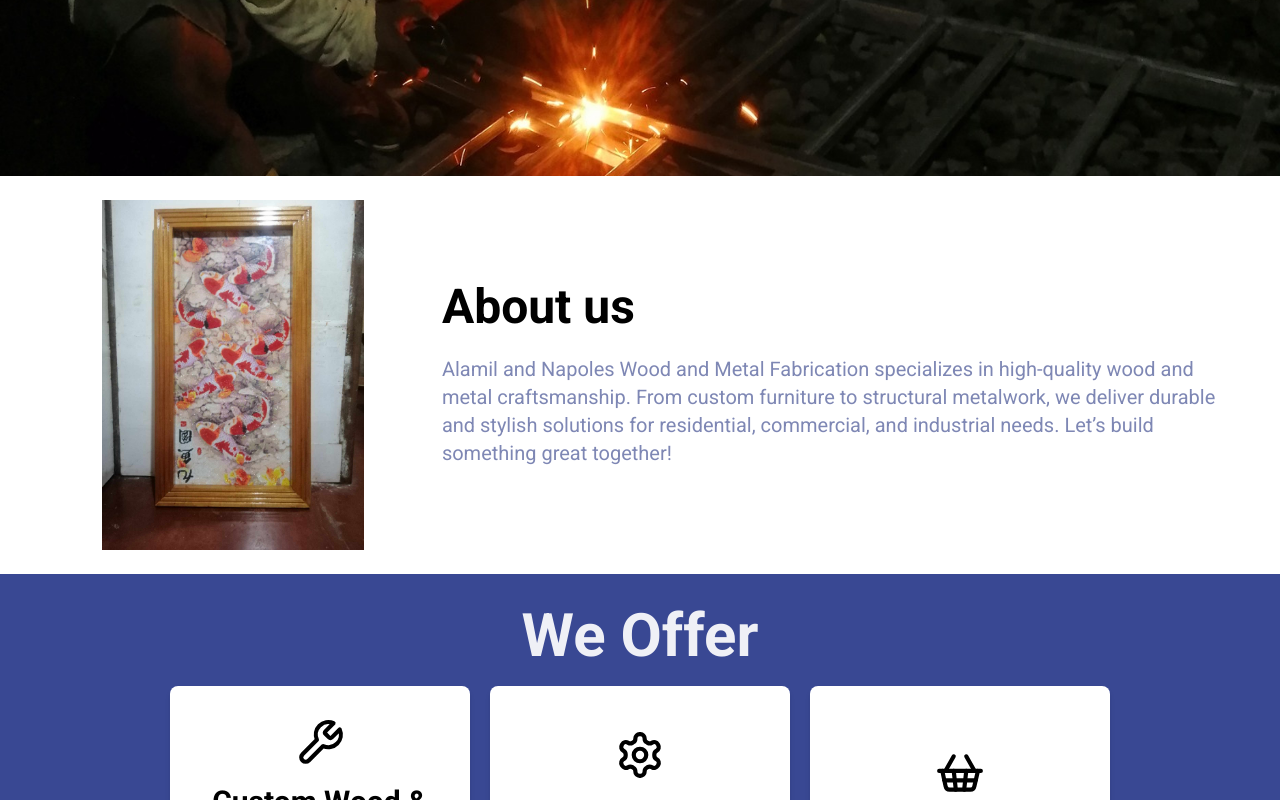
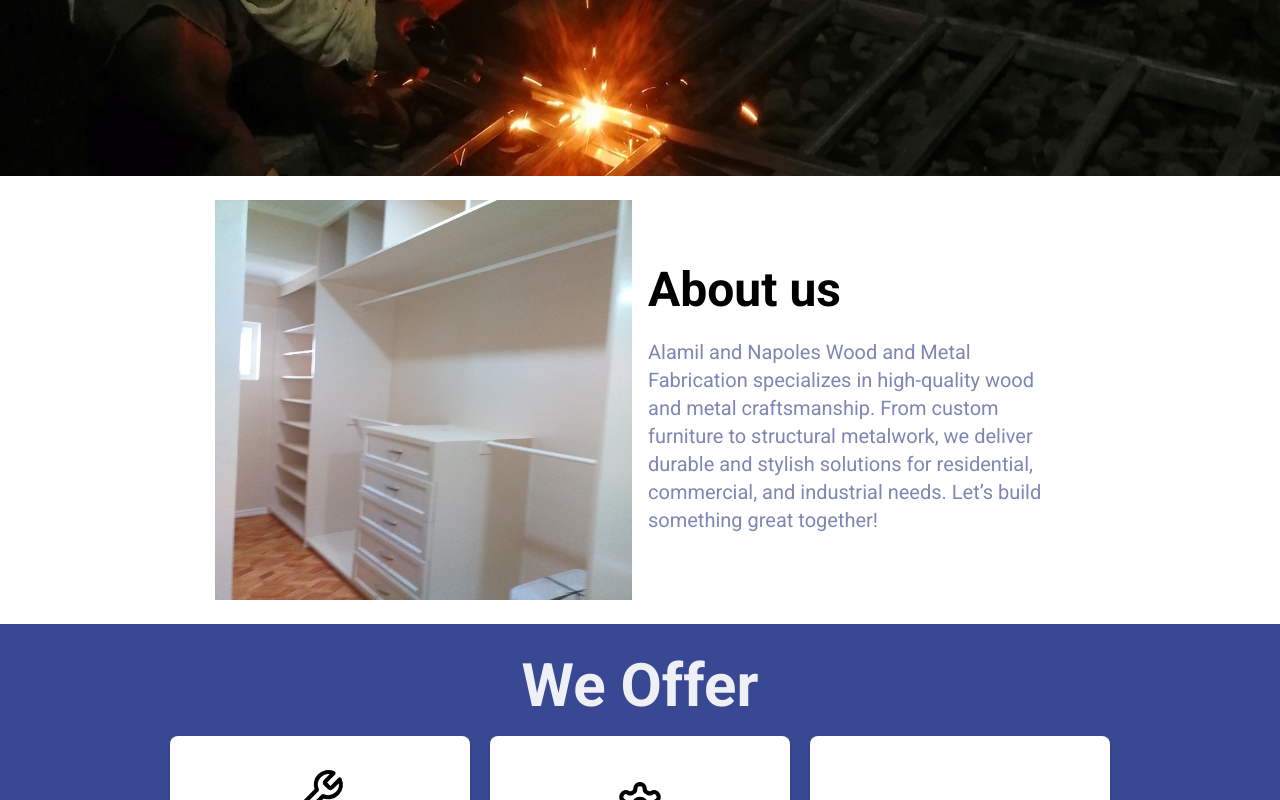
Before and after one commit to LOOOOOOK12/an-fabrication-website, a Next.js app: page / in a window 1280 px wide. Shown: the part 624-1424 px from the top of the page. Built offline with nearby package versions, Linux system fonts and the light colour scheme.

Commit message:
Implement Swiper for about section carousel to enhance image presentation

```diff
--- a/app/components/sections/aboutSection.tsx
+++ b/app/components/sections/aboutSection.tsx
@@ -4,13 +4,25 @@ import React from 'react'
 import { AboutCarouselData } from '../../types/types'
 import Painting from "@/public/carousel/painting.jpg"
 import Image from 'next/image'
+import { Swiper, SwiperSlide } from 'swiper/react';
+import 'swiper/css';
 
 function aboutSection() {
     return (
         <section className='flex item-center justify-center gap-4 p-6' id='about'>
-            <div className='flex flex-col md:flex-row items-center justify-center gap-4 max-w-[1200px]'>
-                <Image src={Painting} alt="asdsa" className='w-full h-[350px] object-contain'/>
-                <div className='flex flex-col gap-6 items-start justify-center'>
+            <div className='flex flex-col md:flex-row items-center justify-center gap-4 w-full md:max-w-[850px]'>
+                <Swiper
+                    spaceBetween={50}
+                    slidesPerView={1}
+                    loop={true}
+                    className='w-full h-[400px]'>
+                    {AboutCarouselData.map((data, idx) =>
+                        <SwiperSlide key={idx}  className='w-full h-full'>
+                            <Image src={data.image} alt={data.alt} className='w-full h-full'/>
+                        </SwiperSlide>
+                    )}
+                </Swiper>
+                <div className='flex flex-col gap-6 items-start justify-center w-full'>
                     <h1 className='text-5xl font-bold items-start'>About us</h1>
                     <p className='text-xl text-text-400'>
                         Alamil and Napoles Wood and Metal Fabrication
```
